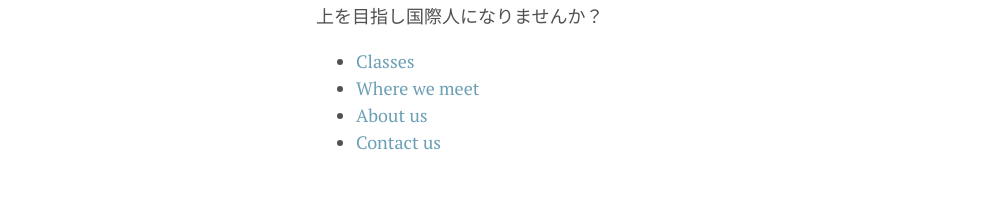
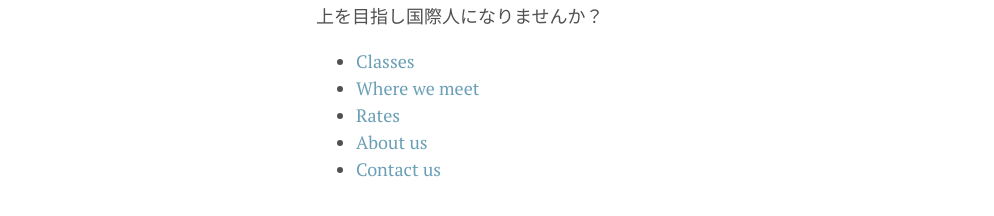
Before and after one commit to KyushuEnglish/KyushuEnglish.github.io, a Jekyll site: the page built from index.html, in a window 1280 px wide. Shown: the part 569-785 px from the top of the page, without its empty margins (0-994 px from the left). Built offline with Jekyll 4.4.1, drawn with Linux system fonts in a browser that asks for light colours; the list of posts is cut into pages by our own code.

Commit message:
Update index.html

```diff
--- a/index.html
+++ b/index.html
@@ -32,6 +32,7 @@ title: English classes in Miyakonojo
 <!-- 	<li> <a href="Teaching philosophy">Teaching philosophy</a> </li> -->
 	<li> <a href="Classes">Classes</a> </li>
 	<li> <a href="Where we meet">Where we meet</a> </li>
+	<li> <a href="Rates">Rates</a> </li>
 	<li> <a href="About us">About us</a> </li>
 	<li> <a href="Contact us">Contact us</a> </li>
 </ul>
```
